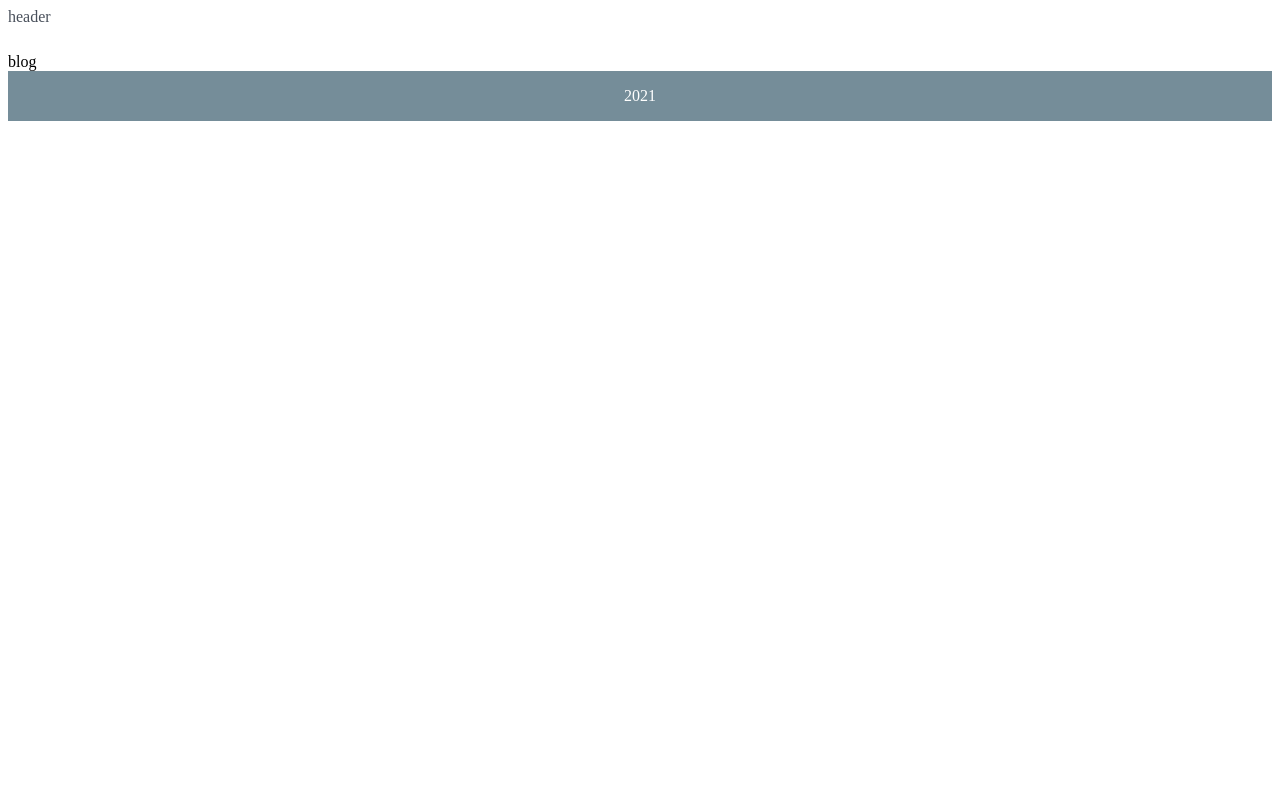
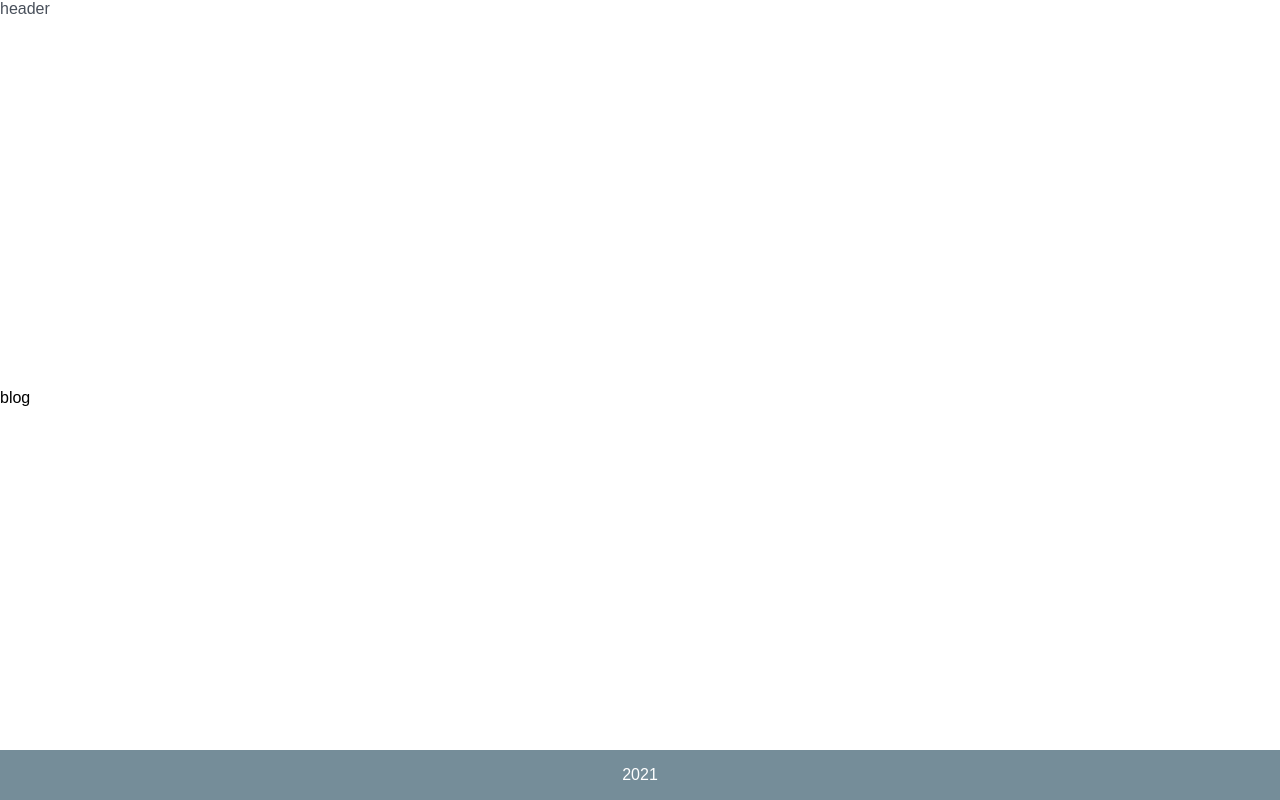
Before and after one commit to MarchD/Blog, a Next.js app: page / in a window 1280 px wide. Built offline with nearby package versions, Linux system fonts and the light colour scheme.

Commit message:
added globalStyle and styles of MainLayout

```diff
--- a/layouts/MainLayout.tsx
+++ b/layouts/MainLayout.tsx
@@ -1,13 +1,21 @@
 import React from 'react';
 import { Header } from '../components/Header/Header';
 import { Footer } from '../components/Footer/Footer';
+import styled from 'styled-components';
+
+const MainLayoutStyled = styled.div`
+    display: flex;
+    flex-direction: column;
+    justify-content: space-between;
+    min-height: 100vh;
+`;
 
 export const MainLayout: React.FC = ({ children }) => {
     return (
-        <div>
+        <MainLayoutStyled>
             <Header />
             {children}
             <Footer />
-        </div>
+        </MainLayoutStyled>
     );
 };
--- a/pages/_app.tsx
+++ b/pages/_app.tsx
@@ -1,8 +1,44 @@
 import React from 'react';
 import type { AppProps } from 'next/app';
+import { createGlobalStyle } from 'styled-components';
+
+const GlobalStyle = createGlobalStyle`
+  *,
+  *::before,
+  *::after {
+    margin: 0;
+    padding: 0;
+    box-sizing: border-box;
+  }
+
+  html {
+    font-size: 10px;
+  }
+
+  body {
+    font-family: Montserrat, sans-serif;
+    -webkit-font-smoothing: antialiased;
+    -moz-osx-font-smoothing: grayscale;
+    font-size: 1.6rem;
+  }
+
+  li {
+    list-style: none;
+  }
+
+  a {
+    color: #000;
+    text-decoration: none;
+  }
+`;
 
 function MyApp({ Component, pageProps }: AppProps) {
-    return <Component {...pageProps} />;
+    return (
+        <>
+            <GlobalStyle />
+            <Component {...pageProps} />
+        </>
+    );
 }
 
 export default MyApp;
```
